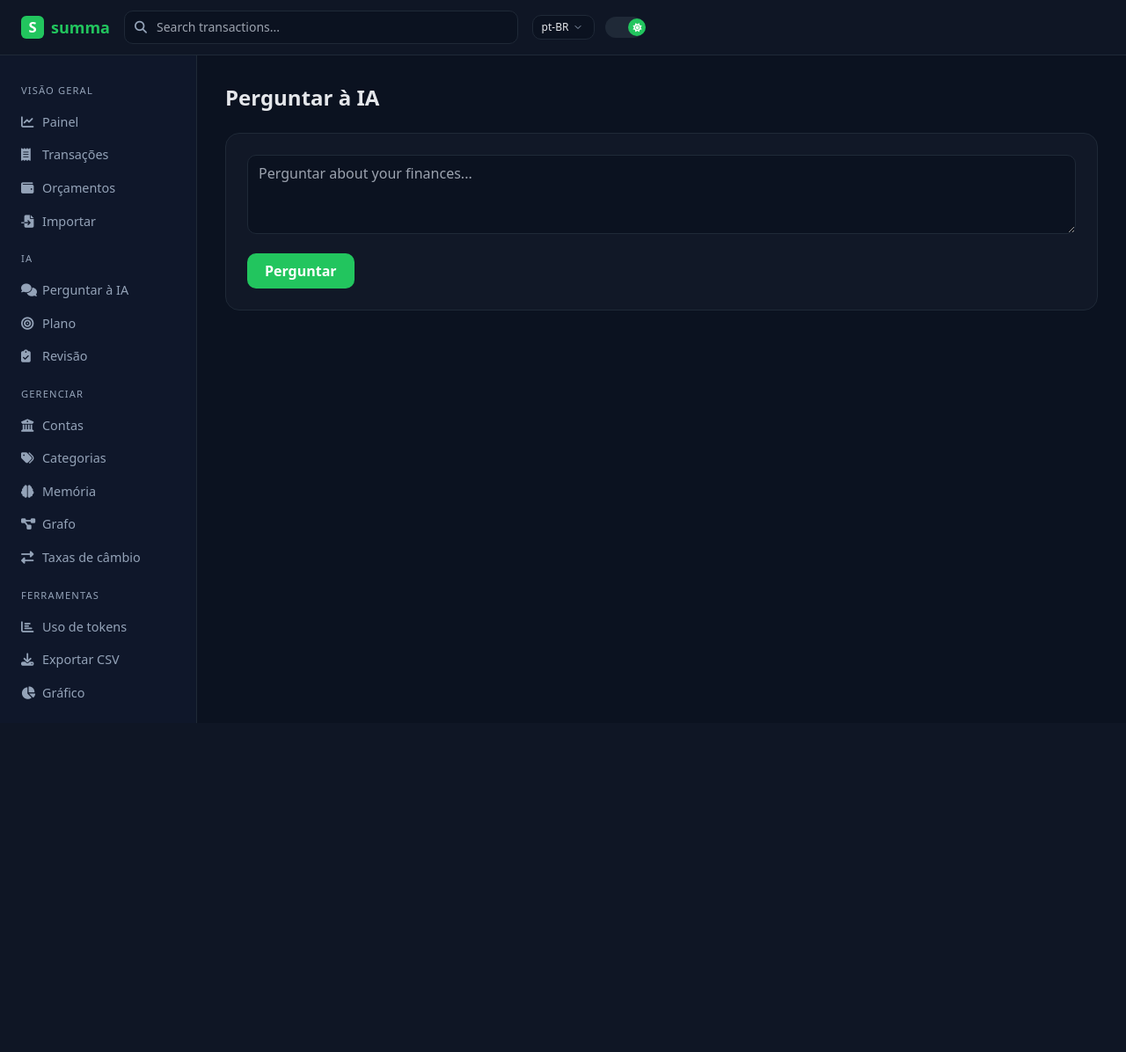
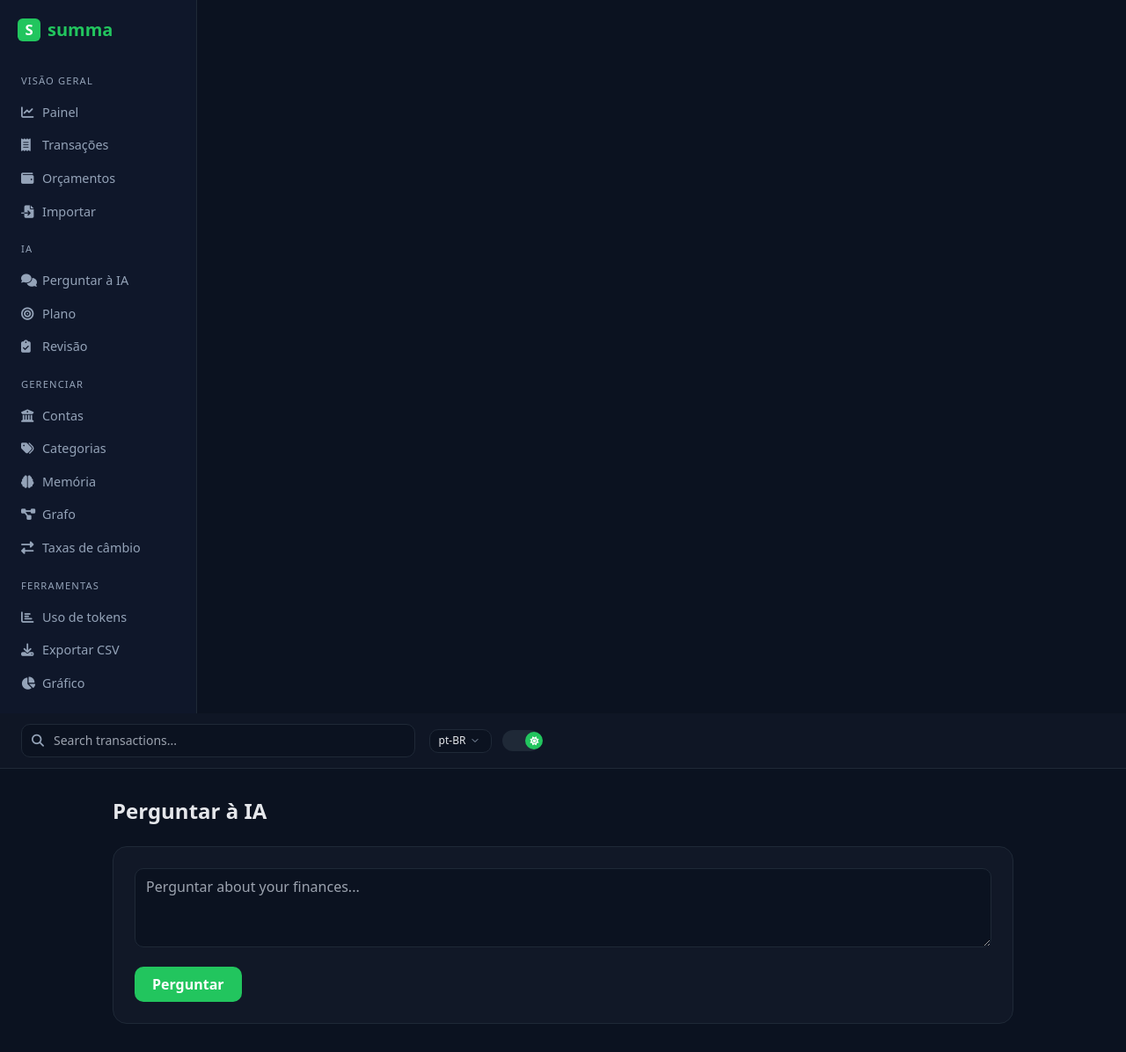
Before and after one commit to alesima/summa, a FastAPI app: page /ask in a window 1280 px wide. Shown: the whole page at 88% size. Before the commit the page ends 822 px from the top, so only its background shows below. Run offline with FastAPI, Linux system fonts and the light colour scheme; data comes from the database, SQL or seed files in the repository; data that the repository does not hold is empty; some libraries are stand-ins or nearby versions.

Commit message:
layout: logo in sidebar, navbar (search+lang+theme) over content only

```diff
--- a/src/summa/web/templates/base.html
+++ b/src/summa/web/templates/base.html
@@ -41,18 +41,41 @@
   </style>
 </head>
 <body class="min-h-screen antialiased">
-  <!-- Top navbar -->
-  <header class="sticky top-0 z-20 border-b" style="background: color-mix(in srgb, var(--card) 85%, transparent); backdrop-filter: blur(8px); border-color: var(--border);">
-    <div class="max-w-7xl mx-auto px-6 py-3 flex items-center gap-4">
-      <!-- Logo -->
-      <a href="/" class="flex items-center gap-2 shrink-0">
+  <!-- Sidebar -->
+  <aside class="w-56 shrink-0 border-r hidden md:flex flex-col" style="background: var(--sidebar); border-color: var(--border);">
+    <div class="p-5 flex items-center gap-2">
       <svg width="26" height="26" viewBox="0 0 100 100" xmlns="http://www.w3.org/2000/svg">
         <rect width="100" height="100" rx="22" fill="#22c55e"/>
         <text x="50" y="72" font-size="64" text-anchor="middle" fill="white" font-family="system-ui,sans-serif" font-weight="800">S</text>
       </svg>
-        <span class="text-lg font-bold" style="color: var(--accent);">summa</span>
-      </a>
-      <!-- Search -->
+      <span class="text-xl font-bold" style="color: var(--accent);">summa</span>
+    </div>
+    <nav class="px-3 pb-4 flex-1">
+      <div class="section-title">{{ t("overview") }}</div>
+      <a href="/" class="nav-link"><i class="fas fa-chart-line mr-2 w-4"></i>{{ t("dashboard") }}</a>
+      <a href="/transactions" class="nav-link"><i class="fas fa-receipt mr-2 w-4"></i>{{ t("transactions") }}</a>
+      <a href="/budgets" class="nav-link"><i class="fas fa-wallet mr-2 w-4"></i>{{ t("budgets") }}</a>
+      <a href="/import" class="nav-link"><i class="fas fa-file-import mr-2 w-4"></i>{{ t("import") }}</a>
+      <div class="section-title">{{ t("ai") }}</div>
+      <a href="/ask" class="nav-link"><i class="fas fa-comments mr-2 w-4"></i>{{ t("ask_ai") }}</a>
+      <a href="/plan" class="nav-link"><i class="fas fa-bullseye mr-2 w-4"></i>{{ t("plan") }}</a>
+      <a href="/review" class="nav-link"><i class="fas fa-clipboard-check mr-2 w-4"></i>{{ t("review") }}</a>
+      <div class="section-title">{{ t("manage") }}</div>
+      <a href="/accounts" class="nav-link"><i class="fas fa-university mr-2 w-4"></i>{{ t("accounts") }}</a>
+      <a href="/categories" class="nav-link"><i class="fas fa-tags mr-2 w-4"></i>{{ t("categories") }}</a>
+      <a href="/memory" class="nav-link"><i class="fas fa-brain mr-2 w-4"></i>{{ t("memory") }}</a>
+      <a href="/graph" class="nav-link"><i class="fas fa-project-diagram mr-2 w-4"></i>{{ t("graph") }}</a>
+      <a href="/fx" class="nav-link"><i class="fas fa-exchange-alt mr-2 w-4"></i>{{ t("fx_rates") }}</a>
+      <div class="section-title">{{ t("tools") }}</div>
+      <a href="/usage" class="nav-link"><i class="fas fa-chart-bar mr-2 w-4"></i>{{ t("usage") }}</a>
+      <a href="/export" class="nav-link"><i class="fas fa-download mr-2 w-4"></i>{{ t("export_csv") }}</a>
+      <a href="/chart" class="nav-link"><i class="fas fa-chart-pie mr-2 w-4"></i>{{ t("chart") }}</a>
+    </nav>
+  </aside>
+  <div class="flex-1 min-w-0 flex flex-col">
+    <!-- Top navbar (only over content) -->
+    <header class="sticky top-0 z-20 border-b" style="background: color-mix(in srgb, var(--card) 85%, transparent); backdrop-filter: blur(8px); border-color: var(--border);">
+      <div class="px-6 py-3 flex items-center gap-4">
         <form action="/search" method="get" class="flex-1 max-w-md">
           <div class="relative">
             <i class="fas fa-search absolute left-3 top-1/2 -translate-y-1/2 text-sm" style="color: var(--muted);"></i>
@@ -74,31 +97,12 @@
         </div>
       </div>
     </header>
-  <div class="flex min-h-[calc(100vh-57px)]">
-    <!-- Sidebar -->
-    <aside class="w-56 shrink-0 border-r hidden md:block" style="background: var(--sidebar); border-color: var(--border);">
-      <nav class="px-3 py-4">
-        <div class="section-title">{{ t("overview") }}</div>
-        <a href="/" class="nav-link"><i class="fas fa-chart-line mr-2 w-4"></i>{{ t("dashboard") }}</a>
-        <a href="/transactions" class="nav-link"><i class="fas fa-receipt mr-2 w-4"></i>{{ t("transactions") }}</a>
-        <a href="/budgets" class="nav-link"><i class="fas fa-wallet mr-2 w-4"></i>{{ t("budgets") }}</a>
-        <a href="/import" class="nav-link"><i class="fas fa-file-import mr-2 w-4"></i>{{ t("import") }}</a>
-        <div class="section-title">{{ t("ai") }}</div>
-        <a href="/ask" class="nav-link"><i class="fas fa-comments mr-2 w-4"></i>{{ t("ask_ai") }}</a>
-        <a href="/plan" class="nav-link"><i class="fas fa-bullseye mr-2 w-4"></i>{{ t("plan") }}</a>
-        <a href="/review" class="nav-link"><i class="fas fa-clipboard-check mr-2 w-4"></i>{{ t("review") }}</a>
-        <div class="section-title">{{ t("manage") }}</div>
-        <a href="/accounts" class="nav-link"><i class="fas fa-university mr-2 w-4"></i>{{ t("accounts") }}</a>
-        <a href="/categories" class="nav-link"><i class="fas fa-tags mr-2 w-4"></i>{{ t("categories") }}</a>
-        <a href="/memory" class="nav-link"><i class="fas fa-brain mr-2 w-4"></i>{{ t("memory") }}</a>
-        <a href="/graph" class="nav-link"><i class="fas fa-project-diagram mr-2 w-4"></i>{{ t("graph") }}</a>
-        <a href="/fx" class="nav-link"><i class="fas fa-exchange-alt mr-2 w-4"></i>{{ t("fx_rates") }}</a>
-        <div class="section-title">{{ t("tools") }}</div>
-        <a href="/usage" class="nav-link"><i class="fas fa-chart-bar mr-2 w-4"></i>{{ t("usage") }}</a>
-        <a href="/export" class="nav-link"><i class="fas fa-download mr-2 w-4"></i>{{ t("export_csv") }}</a>
-        <a href="/chart" class="nav-link"><i class="fas fa-chart-pie mr-2 w-4"></i>{{ t("chart") }}</a>
-      </nav>
-    </aside>
+    <main class="flex-1 p-6 md:p-8 pb-20 md:pb-8">
+      <div class="max-w-5xl mx-auto">
+        {% block content %}{% endblock %}
+      </div>
+    </main>
+  </div>
   <!-- Mobile nav -->
   <div class="md:hidden fixed bottom-0 left-0 right-0 z-20 border-t flex overflow-x-auto" style="background: var(--card); border-color: var(--border);">
     <a href="/" class="flex-1 text-center py-2 text-xs nav-link"><i class="fas fa-chart-line"></i></a>
@@ -106,12 +110,6 @@
     <a href="/budgets" class="flex-1 text-center py-2 text-xs nav-link"><i class="fas fa-wallet"></i></a>
     <a href="/ask" class="flex-1 text-center py-2 text-xs nav-link"><i class="fas fa-comments"></i></a>
     <a href="/memory" class="flex-1 text-center py-2 text-xs nav-link"><i class="fas fa-brain"></i></a>
-    </div>
-    <main class="flex-1 min-w-0 p-6 md:p-8 pb-20 md:pb-8">
-      <div class="max-w-5xl mx-auto">
-        {% block content %}{% endblock %}
-      </div>
-    </main>
   </div>
   <!-- Loading overlay -->
   <div id="loader" class="hidden fixed inset-0 z-50 flex items-center justify-center" style="background: color-mix(in srgb, var(--bg) 70%, transparent); backdrop-filter: blur(2px);">
```
Lines whose indentation alone changed are shown as unchanged.
